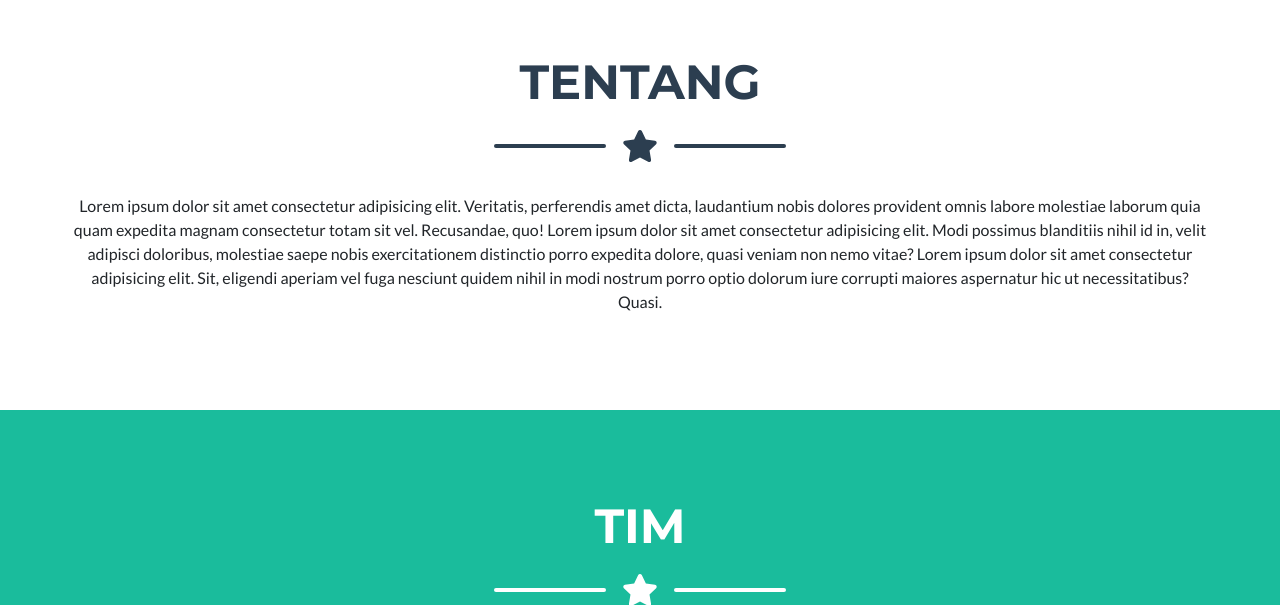
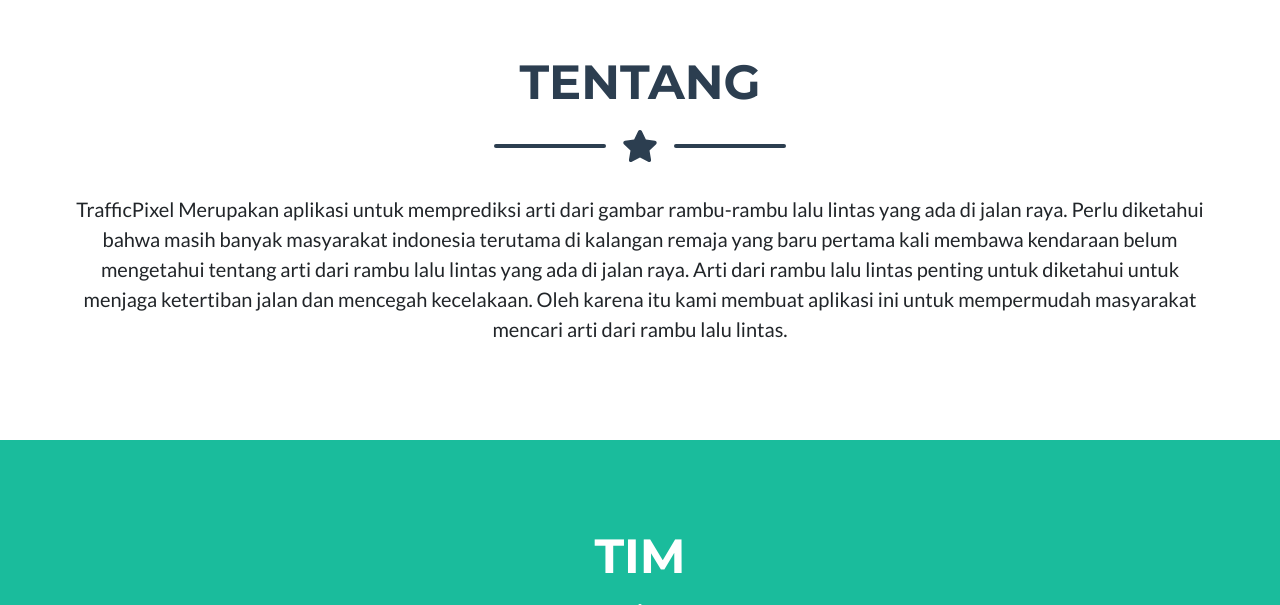
Before and after one commit to ibnurizqiaramadan/traffic-pixel, a CodeIgniter 4 app: the page made by web/app/Views/frontend/home.php in a window 1280 px wide. Shown: the part 742-1347 px from the top of the page. Run offline with PHP 8.4 and a stand-in for CodeIgniter, Linux system fonts and the light colour scheme; the template is opened without the code that fills it, so the values that code supplies are empty; some libraries are stand-ins or nearby versions.

Commit message:
add about

```diff
--- a/web/app/Views/frontend/home.php
+++ b/web/app/Views/frontend/home.php
@@ -30,9 +30,9 @@
             <div class="divider-custom-line"></div>
         </div>
         <!-- Portfolio Grid Items-->
-        <div class="row text-center">
+        <div class="row text-center fs-5">
             <!-- Portfolio Item 1-->
-            Lorem ipsum dolor sit amet consectetur adipisicing elit. Veritatis, perferendis amet dicta, laudantium nobis dolores provident omnis labore molestiae laborum quia quam expedita magnam consectetur totam sit vel. Recusandae, quo! Lorem ipsum dolor sit amet consectetur adipisicing elit. Modi possimus blanditiis nihil id in, velit adipisci doloribus, molestiae saepe nobis exercitationem distinctio porro expedita dolore, quasi veniam non nemo vitae? Lorem ipsum dolor sit amet consectetur adipisicing elit. Sit, eligendi aperiam vel fuga nesciunt quidem nihil in modi nostrum porro optio dolorum iure corrupti maiores aspernatur hic ut necessitatibus? Quasi.
+            TrafficPixel Merupakan aplikasi untuk memprediksi arti dari gambar rambu-rambu lalu lintas yang ada di jalan raya. Perlu diketahui bahwa masih banyak masyarakat indonesia terutama di kalangan remaja yang baru pertama kali membawa kendaraan belum mengetahui tentang arti dari rambu lalu lintas yang ada di jalan raya. Arti dari rambu lalu lintas penting untuk diketahui untuk menjaga ketertiban jalan dan mencegah kecelakaan. Oleh karena itu kami membuat aplikasi ini untuk mempermudah masyarakat mencari arti dari rambu lalu lintas.
         </div>
     </div>
 </section>
```
